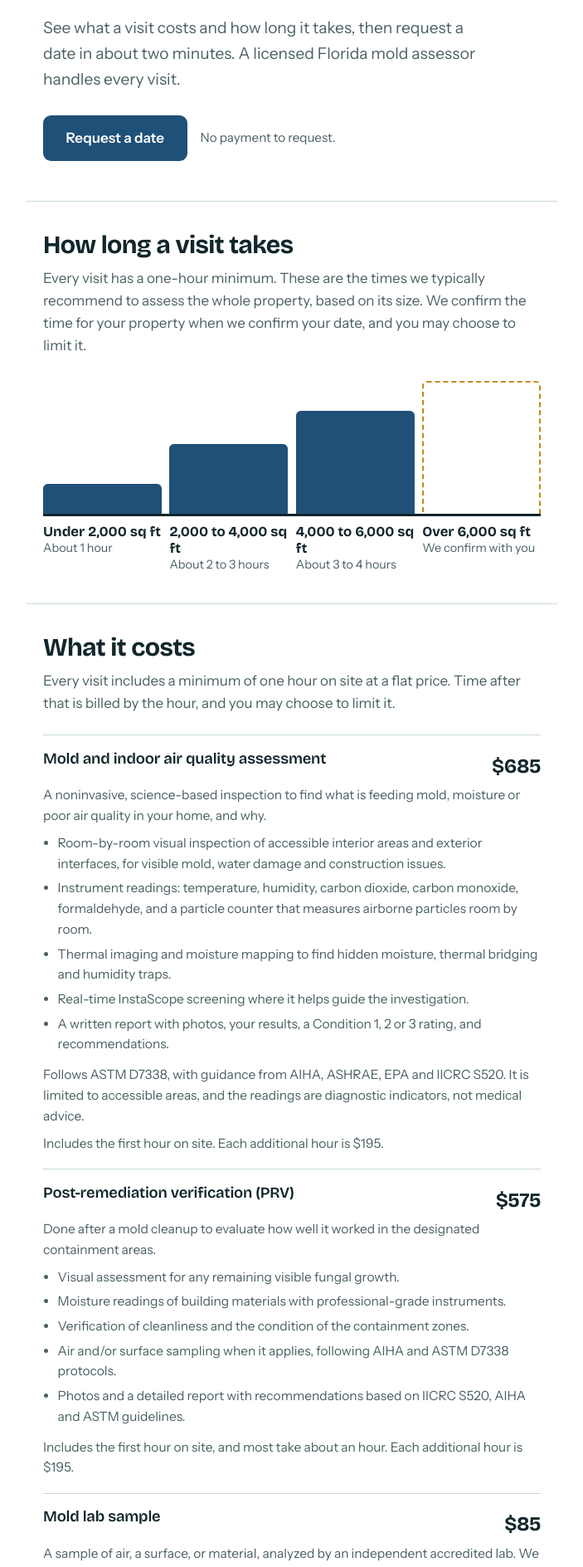
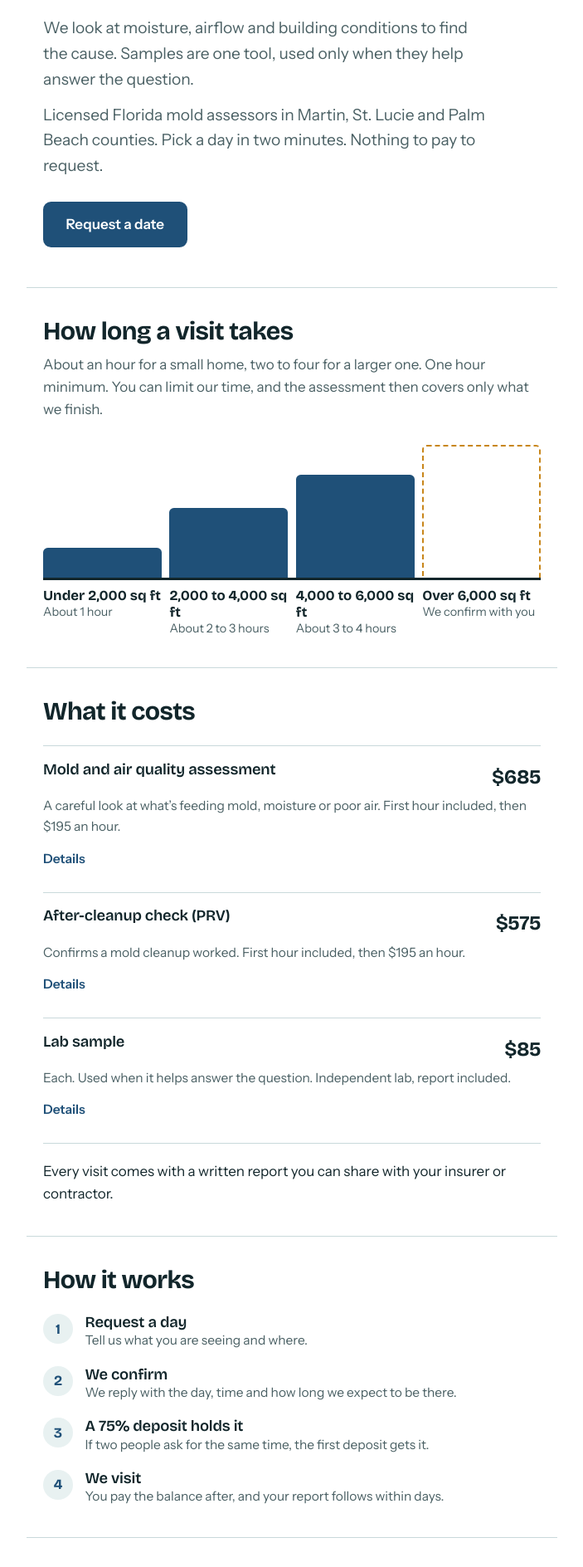
Before and after one commit to coastalairassessments-hash/CAA-Portal, a Next.js app: page / in a window 1280 px wide. Shown: the part 346-2234 px from the top of the page at 83% size, without its empty margins (288-991 px from the left). Built offline with nearby package versions, Linux system fonts and the light colour scheme.

Commit message:
Shorter, plainer welcome page; details behind taps
Co-Authored-By: Claude Sonnet 5.5 <noreply@anthropic.com>
Claude-Session: https://claude.ai/code/session_019b1zuwoNRnxneULmt6QRZu

```diff
--- a/app/globals.css
+++ b/app/globals.css
@@ -673,3 +673,10 @@ details.adm-group[open] > summary::after { content: "\2212"; }
 .adm-bar a:focus-visible { outline: 3px solid var(--acc); outline-offset: -3px; }
 .adm-bar-icon { position: relative; display: inline-flex; }
 .adm-bar-badge { position: absolute; top: -4px; left: 14px; min-width: 18px; height: 18px; padding: 0 5px; box-sizing: border-box; border-radius: 9px; background: var(--acc); color: var(--accfg); font-size: 11px; line-height: 18px; text-align: center; }
+
+/* Welcome page: price blurb and tap-to-open details */
+.price-list .blurb { grid-column: 1 / -1; margin: 0; color: var(--muted); font-size: 0.97rem; }
+.price-list details.detail summary { cursor: pointer; color: var(--tide); font-weight: 600; min-height: 44px; display: flex; align-items: center; }
+.price-list details.detail[open] summary { margin-bottom: 0.25rem; }
+.hero .lede + .lede { margin-top: 0.75rem; }
+.price-list + p { margin-top: 1.25rem; }
--- a/app/page.tsx
+++ b/app/page.tsx
@@ -21,25 +21,27 @@ export default function Home() {
 
       <main>
         <section className="wrap hero">
-          <h1>Mold and air quality assessments, with the price up front.</h1>
+          <h1>It&rsquo;s not about samples. It&rsquo;s about what your building is doing.</h1>
           <p className="lede">
-            See what a visit costs and how long it takes, then request a date in about two
-            minutes. A licensed Florida mold assessor handles every visit.
+            We look at moisture, airflow and building conditions to find the cause. Samples are one
+            tool, used only when they help answer the question.
+          </p>
+          <p className="lede">
+            Licensed Florida mold assessors in Martin, St. Lucie and Palm Beach counties. Pick a
+            day in two minutes. Nothing to pay to request.
           </p>
           <div className="actions">
             <Link href="/request" className="btn">
               Request a date
             </Link>
-            <span className="fine">No payment to request.</span>
           </div>
         </section>
 
         <section className="wrap section" aria-labelledby="time-heading">
           <h2 id="time-heading">How long a visit takes</h2>
           <p>
-            Every visit has a one-hour minimum. These are the times we typically recommend to assess
-            the whole property, based on its size. We confirm the time for your property when we
-            confirm your date, and you may choose to limit it.
+            About an hour for a small home, two to four for a larger one. One hour minimum. You can
+            limit our time, and the assessment then covers only what we finish.
           </p>
           <ol className="ruler" aria-hidden="true">
             {sizes.map((s) => (
@@ -60,15 +62,16 @@ export default function Home() {
 
         <section className="wrap section" aria-labelledby="price-heading">
           <h2 id="price-heading">What it costs</h2>
-          <p>
-            Every visit includes a minimum of one hour on site at a flat price. Time after that is
-            billed by the hour, and you may choose to limit it.
-          </p>
           <ul className="price-list">
             <li>
-              <h3>Mold and indoor air quality assessment</h3>
+              <h3>Mold and air quality assessment</h3>
               <span className="price">$685</span>
-              <div className="detail">
+              <p className="blurb">
+                A careful look at what&rsquo;s feeding mold, moisture or poor air. First hour
+                included, then $195 an hour.
+              </p>
+              <details className="detail">
+                <summary>Details</summary>
                 <p>
                   A noninvasive, science-based inspection to find what is feeding mold, moisture or
                   poor air quality in your home, and why.
@@ -85,13 +88,16 @@ export default function Home() {
                   limited to accessible areas, and the readings are diagnostic indicators, not
                   medical advice.
                 </p>
-                <p>Includes the first hour on site. Each additional hour is $195.</p>
-              </div>
+              </details>
             </li>
             <li>
-              <h3>Post-remediation verification (PRV)</h3>
+              <h3>After-cleanup check (PRV)</h3>
               <span className="price">$575</span>
-              <div className="detail">
+              <p className="blurb">
+                Confirms a mold cleanup worked. First hour included, then $195 an hour.
+              </p>
+              <details className="detail">
+                <summary>Details</summary>
                 <p>
                   Done after a mold cleanup to evaluate how well it worked in the designated
                   containment areas.
@@ -103,28 +109,29 @@ export default function Home() {
                   <li>Air and/or surface sampling when it applies, following AIHA and ASTM D7338 protocols.</li>
                   <li>Photos and a detailed report with recommendations based on IICRC S520, AIHA and ASTM guidelines.</li>
                 </ul>
-                <p>
-                  Includes the first hour on site, and most take about an hour. Each additional hour
-                  is $195.
-                </p>
-              </div>
+                <p>Most take about an hour.</p>
+              </details>
             </li>
             <li>
-              <h3>Mold lab sample</h3>
+              <h3>Lab sample</h3>
               <span className="price">$85</span>
-              <div className="detail">
+              <p className="blurb">
+                Each. Used when it helps answer the question. Independent lab, report included.
+              </p>
+              <details className="detail">
+                <summary>Details</summary>
                 <p>
                   A sample of air, a surface, or material, analyzed by an independent accredited lab.
                   We take at least two: one from the affected area and one from an unaffected area to
-                  compare against. The lab report is included.
+                  compare against.
                 </p>
-                <p>
-                  Per sample, when lab testing is part of your assessment. Other kinds of sampling
-                  are quoted once we know what you need.
-                </p>
-              </div>
+                <p>Other kinds of sampling are quoted once we know what you need.</p>
+              </details>
             </li>
           </ul>
+          <p>
+            Every visit comes with a written report you can share with your insurer or contractor.
+          </p>
         </section>
 
         <section className="wrap section" aria-labelledby="how-heading">
@@ -132,69 +139,54 @@ export default function Home() {
           <ol className="steps">
             <li>
               <div>
-                <h3>Request a date</h3>
-                <p>Tell us what you are seeing and where. No payment yet.</p>
+                <h3>Request a day</h3>
+                <p>Tell us what you are seeing and where.</p>
               </div>
             </li>
             <li>
               <div>
-                <h3>We confirm your date</h3>
-                <p>We review your request and confirm the day, time and how long we expect to be on site.</p>
+                <h3>We confirm</h3>
+                <p>We reply with the day, time and how long we expect to be there.</p>
               </div>
             </li>
             <li>
               <div>
-                <h3>Lock it in with a deposit</h3>
-                <p>You get a payment link for 75% of the service price. Paying it holds your date.</p>
+                <h3>A 75% deposit holds it</h3>
+                <p>If two people ask for the same time, the first deposit gets it.</p>
               </div>
             </li>
             <li>
               <div>
-                <h3>We inspect</h3>
-                <p>We take measurements, collect data and talk through what we find with you.</p>
-              </div>
-            </li>
-            <li>
-              <div>
-                <h3>Final invoice and report</h3>
-                <p>The balance and any extras go on the final invoice. Your written report is issued within a few days of final payment.</p>
+                <h3>We visit</h3>
+                <p>You pay the balance after, and your report follows within days.</p>
               </div>
             </li>
           </ol>
         </section>
 
         <section className="wrap section faq" aria-labelledby="faq-heading">
-          <h2 id="faq-heading">Common questions</h2>
+          <h2 id="faq-heading">Questions</h2>
           <div style={{ marginTop: "1.25rem" }}>
             <details>
               <summary>Can I limit how long the visit lasts?</summary>
               <p>
-                Yes. Every visit is billed for a minimum of one hour, so we are on site for at least
-                that long. Larger properties usually take longer to assess fully. If you prefer to
-                limit our time on site, that is your decision. The assessment will then cover only
-                the areas we can complete in that time, and the findings will reflect only those
-                areas. Let us know when you request your date.
+                Yes. Every visit is billed for a one-hour minimum. If you would rather limit our
+                time, that is your decision. The assessment then covers only the areas we complete,
+                and the findings reflect only those areas. Tell us when you request your date.
               </p>
             </details>
             <details>
-              <summary>Can I pick my exact time?</summary>
+              <summary>Can I pick my time?</summary>
               <p>
-                We schedule Monday through Thursday, with visits starting at 10:00 AM or 12:30 PM.
-                Tell us your preferred day and start time and we confirm what works.
+                We schedule Monday through Thursday, starting at 10:00 AM or 12:30 PM. Tell us what
+                you prefer and we will confirm what works.
               </p>
             </details>
             <details>
               <summary>Where do you work?</summary>
               <p>
-                Martin, St. Lucie and Palm Beach counties are our core area. Outside it? Send a
-                request anyway and we will let you know what is possible.
-              </p>
-            </details>
-            <details>
-              <summary>What if the problem is more complex?</summary>
-              <p>
-                Some situations start with an initial inspection, where we collect data and talk
-                through next steps with you. A follow-up visit happens only if you choose to proceed.
+                Martin, St. Lucie and Palm Beach counties. Outside that? Send a request anyway and
+                we will tell you what is possible.
               </p>
             </details>
           </div>
@@ -202,8 +194,8 @@ export default function Home() {
 
         <section className="wrap">
           <div className="closing">
-            <h2>Ready to get a date on the calendar?</h2>
-            <p>It takes about two minutes, and there is nothing to pay until we confirm.</p>
+            <h2>Ready?</h2>
+            <p>It takes about two minutes. Nothing to pay until we confirm.</p>
             <Link href="/request" className="btn">
               Request a date
             </Link>
```
